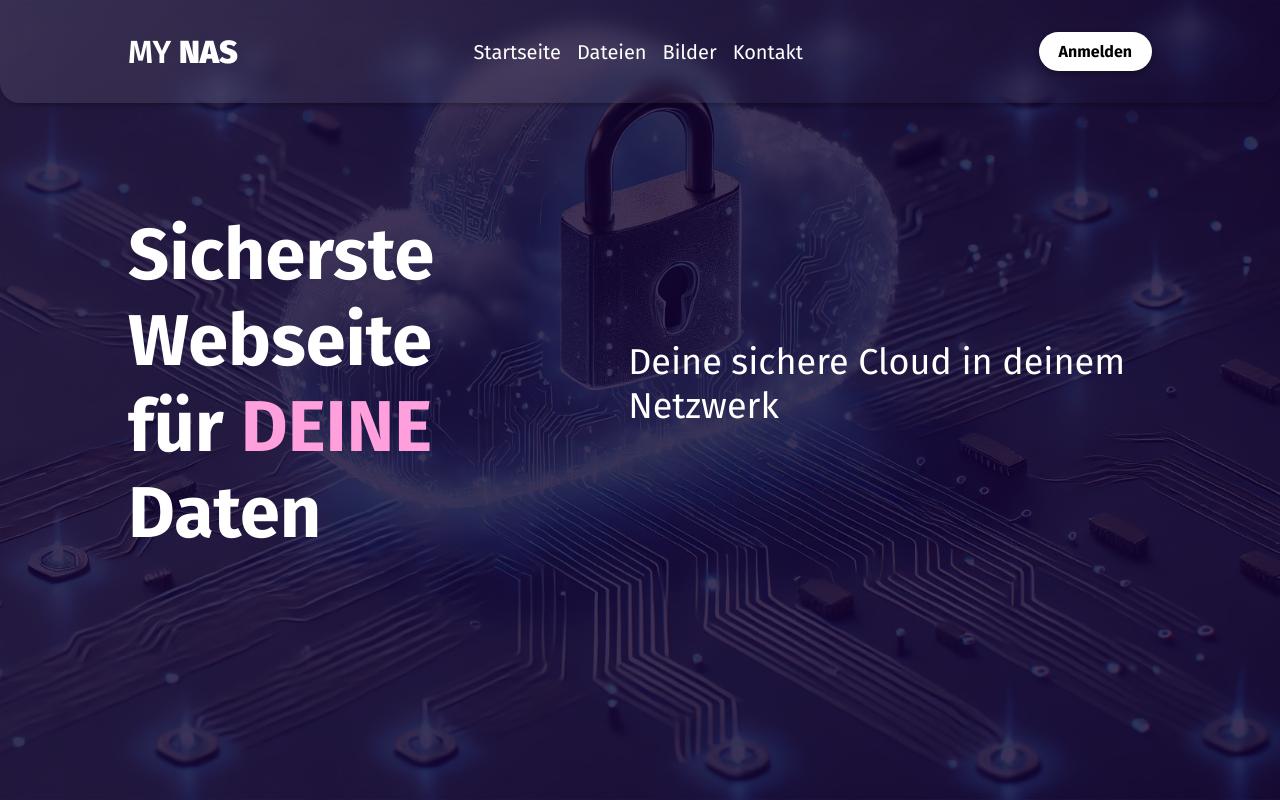
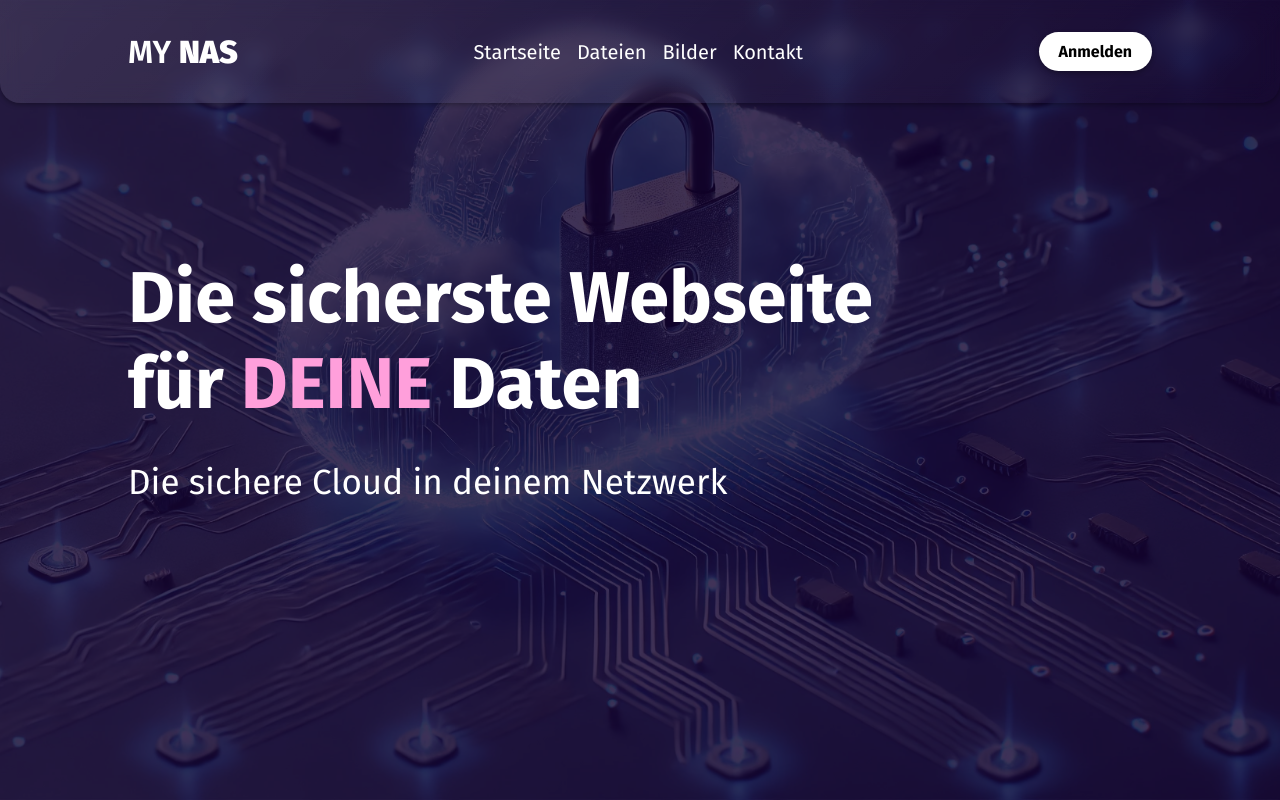
Before and after one commit to MarcusNebel/My-NAS, a PHP site: page /Main_Website/index.php in a window 1280 px wide. Run offline with PHP 8.4, Linux system fonts and the light colour scheme.

Commit message:
Fixed Design Issues
Nowen Issues:
- reset password issue wera come

```diff
--- a/Login/forgot_password.php
+++ b/Login/forgot_password.php
@@ -63,7 +63,7 @@
 
                   // Inhalt der E-Mail
                   $mail->isHTML(true);
-                  $mail->Subject = 'Passwort zurücksetzen';
+                  $mail->Subject = 'Neues Passwort festlegen';
                   $mail->Body    = "
                       <h3>Hallo $username,</h3>
                       <p>Um Ihr Passwort zurückzusetzen, verwenden Sie bitte den folgenden Code:</p>
--- a/Login/register.php
+++ b/Login/register.php
@@ -133,7 +133,7 @@
       <?php endif; ?>
 
       <div class="register-link">
-        <p>Schon einen Account? <a href="index.php">Anmelden</a></p>
+        <p>Schon einen Account? <a href="Login.php">Anmelden</a></p>
       </div>
     </form>
   </div>
--- a/Login/styles.css
+++ b/Login/styles.css
@@ -2,7 +2,7 @@
   margin: 0;
   padding: 0;
   box-sizing: border-box;
-  font-family: "Poppins", sans-serif;
+  font-family: 'Fira Sans', sans-serif;
 }
 body{
   display: flex;
--- a/Main_Website/assets/css/style.css
+++ b/Main_Website/assets/css/style.css
@@ -6,7 +6,7 @@
     font-family: 'Fira Sans', sans-serif;
   }
 
-  .container {
+.container {
     width: 100%;
     max-width: 100%;
     margin: 0;
@@ -26,7 +26,6 @@
   .link-no-decoration {
     text-decoration: none;
     color: #FFF;
-    scale: 130,66px 44,8px;
   }
 
   .login_button {
@@ -115,7 +114,6 @@
     min-height: 100vh;
     display: block;
     z-index: 98;
-    background-color: #12002F;
     padding-top: 120px;
     -webkit-transition: 0.4s;
     transition: 0.4s;
@@ -308,14 +306,14 @@
     }
   }
 
-  main section.banner .container h3 {
+  main section.banner .container .subtitle {
     font-size: 36px;
     font-weight: 400;
     margin-bottom: 32px;
   }
 
   @media (max-width: 767px) {
-    main section.banner .container h3 {
+    main section.banner .container .subtitle {
       font-size: 20px;
     }
   }
@@ -380,7 +378,6 @@
     min-height: 100vh;
     display: block;
     z-index: 98;
-    background-color: #12002F;
     padding-top: 120px;
     transition: 0.4s;
   }
@@ -396,7 +393,7 @@
     margin: 0 auto 16px;
     text-align: center;
     padding: 12px 16px;
-    background-color: #1f103F;
+    /* background-color: #1f103F; */
 
     color: #FFF;
     text-decoration: none;
@@ -547,8 +544,8 @@
           }
         }
 
-        h3 {
-          font-size: 36px;
+        .subtitle {
+          font-size: 35px;
           font-weight: 400;
           margin-bottom: 32px;
 
--- a/Main_Website/index.php
+++ b/Main_Website/index.php
@@ -10,7 +10,6 @@
 	<link rel="preconnect" href="https://fonts.gstatic.com" crossorigin>
 	<link href="https://fonts.googleapis.com/css2?family=Fira+Sans:ital,wght@0,400;0,600;0,700;0,900;1,400;1,600;1,700&display=swap" rel="stylesheet" />
 
-	<link rel="stylesheet" href="../Login/styles.css">
 	<link rel="stylesheet" href="./assets/css/style.css" />
 </head>
 <body>
@@ -43,11 +42,11 @@
 		<section class="banner">
 			<div class="container">
 				<h1>
-					Sicherste Webseite <br class="hide-mob" />
+					Die sicherste Webseite <br class="hide-mob" />
 					für <span>DEINE</span> Daten
+					<br>
+					<a class="subtitle">Die sichere Cloud in deinem Netzwerk</a>
 				</h1>
-
-				<h3>Deine sichere Cloud in deinem Netzwerk</h3>
 			</div>
 		</section>
 	</main>
```
Also changed, not shown: Login/Login.php (+10 -8 lines), Login/reset_password.php (+1 -7 lines).
